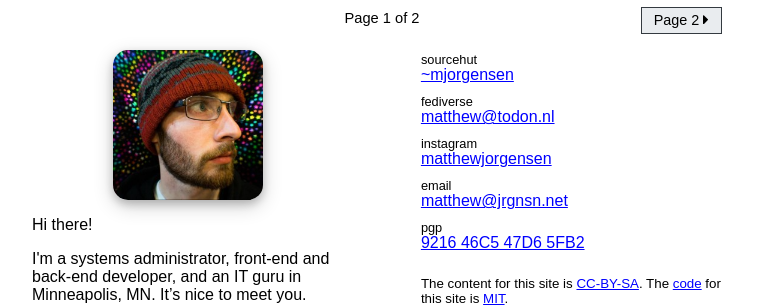
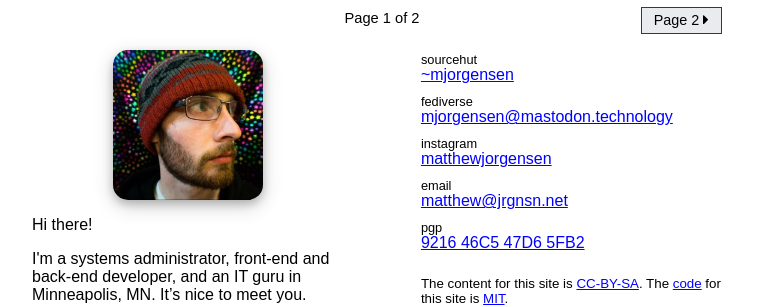
Before and after one commit to prplecake/jrgnsn.net, a Jekyll site: the page built from index.html, in a window 1280 px wide. Shown: the part 1388-1695 px from the top of the page, without its empty margins (258-1021 px from the left). Built offline with Jekyll 4.4.1, drawn with Linux system fonts in a browser that asks for light colours; the list of posts is cut into pages by our own code.

Commit message:
Updated mastoton link

```diff
--- a/_includes/widget-external-links.html
+++ b/_includes/widget-external-links.html
@@ -5,7 +5,8 @@
   </p>
   <p>
     <span class="context">fediverse</span>
-    <a rel="me" href="https://todon.nl/@matthew">matthew@todon.nl</a>
+    <a rel="me" href="https://mastodon.technology/@mjorgensen">mjorgensen@mastodon.technology</a>
+    <a rel="me" href="https://todon.nl/@matthew"></a>
   </p>
   <p>
     <span class="context">instagram</span>
```
